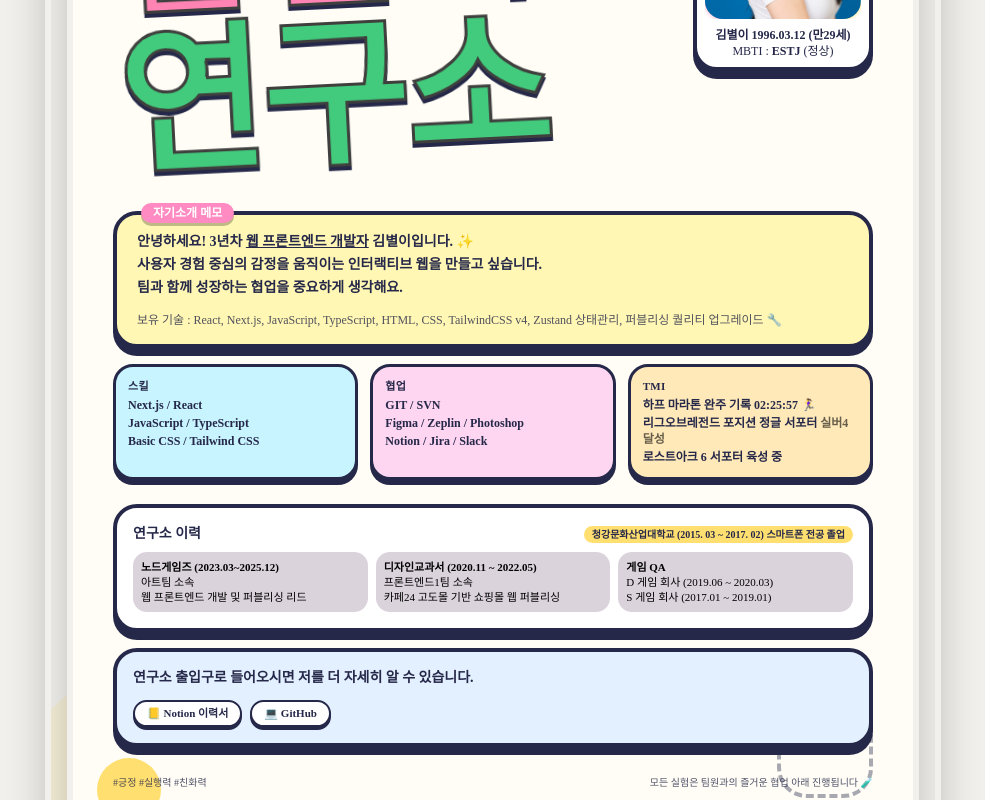
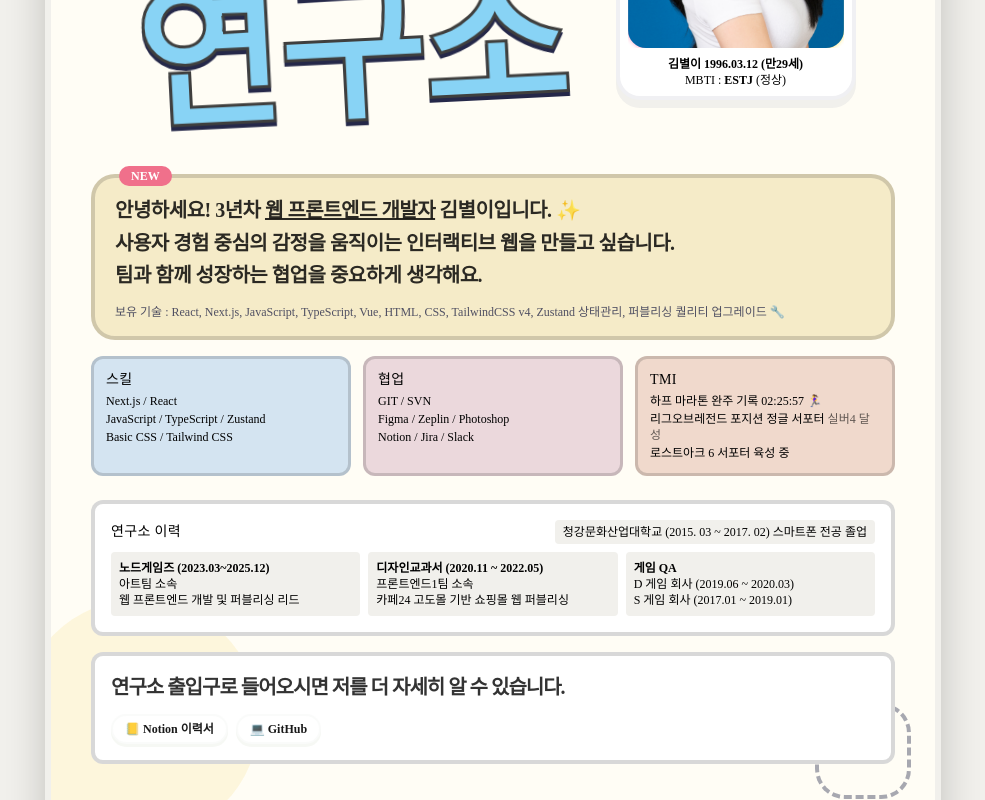
Before and after one commit to ByeoliKim/star-portfolio, a Next.js app: page / in a window 1280 px wide. Shown: the part 360-1160 px from the top of the page, without its empty margins (147-1132 px from the left). Built offline with nearby package versions, Linux system fonts and the light colour scheme; a web font is replaced by a local one.

Commit message:
feat: 메인 작업

```diff
--- a/app/page.tsx
+++ b/app/page.tsx
@@ -1,81 +1,19 @@
-import Image from "next/image";
-import kimstar from "@/public/assets/kimstar.jpeg";
+import Header from "@/components/layout/Header";
 
 export default function Home() {
   return (
     <>
-      <main className="min-h-screen bg-[#F1F0EC] flex items-center justify-center px-4 py-10">
-        <div className="relative w-full max-w-4xl overflow-hidden rounded-4xl border-[6px] border-[#F1F0EC] bg-[#FFFDF5] shadow-[0_20px_40px_rgba(0,0,0,0.2)]">
-          {/* 상단 클립보드 */}
-          <div className="pointer-events-none absolute -top-7 left-1/2 z-20 -translate-x-1/2">
-            <div className="h-9 w-28 rounded-t-3xl border-[6px] border-b-0 border-[#F1F0EC] bg-[#F1F0EC]" />
-          </div>
-
-          {/* 배경 패턴 & 장식 */}
-          <div className="pointer-events-none absolute inset-0">
-            {/* 노란 체크배경 느낌 */}
-            <div className="h-full w-full bg-[radial-gradient(circle_at_1px_1px,#F6D96F_1px,transparent_0)] bg-bg-size-[36px_36px] opacity-40" />
-            {/* 파란 상단 배경 */}
-            <div className="absolute inset-x-0 top-0 h-40 bg-[#63B7FF] rounded-b-[48px] shadow-[0_12px_0_rgba(37,40,73,0.35)]" />
-            {/* 구석 구석 도형들 */}
-            <div className="absolute -left-10 top-24 h-24 w-24 rotate-[-8deg] rounded-4xl bg-[#FF8BC2]" />
-            <div className="absolute -right-10 top-32 h-28 w-28 rotate-12 rounded-4xl bg-[#5FD2B5]" />
-            <div className="absolute bottom-4 left-6 h-16 w-16 rounded-full bg-[#FFDF6F]" />
-            <div className="absolute bottom-10 right-10 h-24 w-24 rounded-[30px] border-4 border-dashed border-[#252849]/40" />
-          </div>
-
-          {/* 실제 콘텐츠 */}
-          <div className="relative z-10 px-6 pb-8 pt-16 md:px-10 md:pb-12 md:pt-20">
-            {/* 타이틀 영역 */}
-            <section className="flex flex-col gap-3 md:flex-row md:items-end md:justify-between">
-              <div className="space-y-3">
-                <div className="inline-flex items-center gap-2 rounded-full border-[3px] border-[#252849] bg-white px-4 py-1 text-xs font-semibold tracking-tight text-[#252849] shadow-[0_4px_0_#252849]">
-                  <span className="rounded-full bg-[#FFDF6F] px-2 py-0.5 text-[10px]">
-                    DEV
-                  </span>
-                  <span>WEB FRONTEND</span>
-                </div>
-                <div className="leading-tight">
-                  {/* <p className="text-sm font-semibold text-white drop-shadow-[0_2px_0_rgba(0,0,0,0.4)]">
-                    ✨ 오늘의 연구소
-                  </p> */}
-                  <h1 className="mt-1 text-5xl lg:text-[160px] tracking-tight text-[#f8f8f8] drop-shadow-[0_4px_0_#252849] text-stroke font-custom text-rotate">
-                    김별이
-                    <strong className="block text-[#42cb7c]">연구소</strong>
-                  </h1>
-                </div>
-              </div>
-
-              {/* 작은 프로필 카드 (사진 들어갈 자리) */}
-              <div className="mt-4 w-full max-w-[180px] self-start rounded-3xl border-4 border-[#252849] bg-[#FFF] p-2 shadow-[0_8px_0_#252849] md:mt-0">
-                <div className="aspect-4/5 w-full rounded-[18px] bg-linear-to-tr from-[#FF9BC8] via-[#FFE76E] to-[#7FD6FF] relative overflow-hidden">
-                  <div className="absolute inset-0 flex items-center justify-center text-center text-sm font-bold text-[#252849] backdrop-blur-[2px] bg-white/10">
-                    <Image src={kimstar} alt="profile" />
-                  </div>
-                </div>
-                <div className="text-center">
-                  <p className="mt-2 text-xs font-semibold text-[#252849]">
-                    <span className="font-bold">김별이</span>{" "}
-                    <span className="font-bold">1996.03.12 (만29세)</span>
-                  </p>
-                  <p className="text-xs text-[#252849]">
-                    MBTI : <span className="font-semibold">ESTJ</span>{" "}
-                    <span>(정상)</span>
-                  </p>
-                </div>
-              </div>
-            </section>
-
-            {/* 가운데 본문 영역 */}
+      <Header />
+      {/* 콘텐츠 영역 */}
+      <div className="relative z-10 px-6 pb-8 pt-2 md:px-10 md:pb-12 md:pt-2">
         <section className="mt-8 grid gap-6 md:grid-cols-[1.2fr,1fr]">
-              {/* 왼쪽 - 자기소개 & 스킬 */}
           <div className="space-y-4">
             {/* 자기소개 메모 */}
-                <div className="relative rounded-3xl border-4 border-[#252849] bg-[#FFF7B3] px-5 py-4 shadow-[0_8px_0_#252849]">
-                  <span className="absolute -top-3 left-6 inline-flex rounded-full bg-[#FF8BC2] px-3 py-0.5 text-xs font-bold text-white shadow-[0_3px_0_rgba(0,0,0,0.25)]">
-                    자기소개 메모
+            <div className="relative rounded-3xl border-4 border-[#00000027] bg-[#F5EBC8] px-5 py-4">
+              <span className="absolute -top-3 left-6 inline-flex rounded-full bg-[#f0708b] px-3 py-0.5 text-xs font-semibold text-white">
+                NEW
               </span>
-                  <p className="text-sm font-semibold text-[#252849] leading-relaxed">
+              <p className="text-xl font-semibold text-[#000000d3] leading-relaxed tracking-tight">
                 안녕하세요! <span>3년차 </span>
                 <span className="underline">웹 프론트엔드 개발자</span>{" "}
                 김별이입니다. ✨
@@ -86,7 +24,7 @@ export default function Home() {
                 팀과 함께 성장하는 협업을 중요하게 생각해요.
               </p>
               <p className="mt-3 text-xs text-[#252849]/80">
-                    보유 기술 : React, Next.js, JavaScript, TypeScript, HTML,
+                보유 기술 : React, Next.js, JavaScript, TypeScript, Vue, HTML,
                 CSS, TailwindCSS v4, Zustand 상태관리, 퍼블리싱 퀄리티
                 업그레이드 🔧
               </p>
@@ -94,24 +32,24 @@ export default function Home() {
 
             {/* 스킬 카드 */}
             <div className="grid gap-3 sm:grid-cols-3">
-                  <div className="rounded-[20px] border-[3px] border-[#252849] bg-[#C7F4FF] px-3 py-3 text-xs font-semibold text-[#252849] shadow-[0_5px_0_#252849]">
-                    <p className="text-[11px] uppercase tracking-wide">스킬</p>
+              <div className="rounded-xl border-[3px] border-[#00000027] bg-[#D4E4F1] px-3 py-3 text-xs font-medium text-[#000000]">
+                <p className="text-[14px] tracking-wide">스킬</p>
                 <ul className="mt-1 space-y-0.5">
                   <li>Next.js / React</li>
-                      <li>JavaScript / TypeScript</li>
+                  <li>JavaScript / TypeScript / Zustand</li>
                   <li>Basic CSS / Tailwind CSS</li>
                 </ul>
               </div>
-                  <div className="rounded-[20px] border-[3px] border-[#252849] bg-[#FFD6F1] px-3 py-3 text-xs font-semibold text-[#252849] shadow-[0_5px_0_#252849]">
-                    <p className="text-[11px] uppercase tracking-wide">협업</p>
+              <div className="rounded-xl border-[3px] border-[#00000027] bg-[#EBD8DC] px-3 py-3 text-xs font-medium text-[#000000]">
+                <p className="text-[14px] tracking-wide">협업</p>
                 <ul className="mt-1 space-y-0.5">
                   <li>GIT / SVN</li>
                   <li>Figma / Zeplin / Photoshop</li>
                   <li>Notion / Jira / Slack</li>
                 </ul>
               </div>
-                  <div className="rounded-[20px] border-[3px] border-[#252849] bg-[#FFE9B8] px-3 py-3 text-xs font-semibold text-[#252849] shadow-[0_5px_0_#252849]">
-                    <p className="text-[11px] uppercase tracking-wide">TMI</p>
+              <div className="rounded-xl border-[3px] border-[#00000027] bg-[#F0D9CC] px-3 py-3 text-xs font-medium text-[#000000]">
+                <p className="text-[14px] tracking-wide">TMI</p>
                 <ul className="mt-1 space-y-0.5">
                   <li>하프 마라톤 완주 기록 02:25:57 🏃‍♀️</li>
                   <li>
@@ -123,32 +61,33 @@ export default function Home() {
               </div>
             </div>
           </div>
-
-              {/* 오른쪽 - 요일 스케줄 + 링크 */}
           <div className="space-y-4">
-                {/* 연구 스케줄 */}
-                <div className="rounded-3xl border-4 border-[#252849] bg-white px-4 py-4 text-xs text-[#252849] shadow-[0_8px_0_#252849]">
+            {/* 경력사항 */}
+            <div className="rounded-xl border-4 border-[#00000027] bg-[#FFFFFF] px-4 py-4 text-xs text-[#000000]">
               <div className="mb-2 flex items-center justify-between">
-                    <p className="text-sm font-extrabold">연구소 이력</p>
-                    <span className="rounded-full bg-[#FFDF6F] px-2 py-0.5 text-[10px] font-semibold">
-                      청강문화산업대학교 (2015. 03 ~ 2017. 02) 스마트폰 전공
-                      졸업
+                <p className="w-20 md:w-auto lg:w-auto pr-2 text-xs lg:text-sm font-medium tracking-wide">
+                  연구소 이력
+                </p>
+                <span className="rounded-sm bg-[#F1F0EC] px-2 py-1 text-[12px] font-medium">
+                  청강문화산업대학교 (2015. 03 ~ 2017. 02) 스마트폰 전공 졸업
                 </span>
               </div>
-                  <div className="grid grid-cols-3 gap-2 text-[11px]">
-                    <div className="rounded-[14px] bg-[#DBD3DC] px-2 py-2 text-black">
-                      <p className="font-bold">노드게임즈 (2023.03~2025.12)</p>
+              <div className="grid grid-cols-3 gap-2 text-xs">
+                <div className="rounded-sm bg-[#F1F0EC] px-2 py-2 text-black">
+                  <p className="font-bold wrap-break-word">
+                    노드게임즈 (2023.03~2025.12)
+                  </p>
                   <p>아트팀 소속 </p>
                   <p>웹 프론트엔드 개발 및 퍼블리싱 리드</p>
                 </div>
-                    <div className="rounded-[14px] bg-[#DBD3DC] px-2 py-2 text-black">
-                      <p className="font-bold">
+                <div className="rounded-sm bg-[#F1F0EC] px-2 py-2 text-black">
+                  <p className="font-bold wrap-break-word">
                     디자인교과서 (2020.11 ~ 2022.05)
                   </p>
                   <p>프론트엔드1팀 소속</p>
                   <p>카페24 고도몰 기반 쇼핑몰 웹 퍼블리싱</p>
                 </div>
-                    <div className="rounded-[14px] bg-[#DBD3DC] px-2 py-2 text-black">
+                <div className="rounded-sm bg-[#F1F0EC] px-2 py-2 text-black">
                   <p className="font-bold">게임 QA</p>
                   <p>D 게임 회사 (2019.06 ~ 2020.03)</p>
                   <p>S 게임 회사 (2017.01 ~ 2019.01)</p>
@@ -157,22 +96,22 @@ export default function Home() {
             </div>
 
             {/* 링크 카드 */}
-                <div className="rounded-3xl border-4 border-[#252849] bg-[#E3F0FF] px-4 py-4 text-xs text-[#252849] shadow-[0_8px_0_#252849]">
-                  <p className="text-sm font-extrabold">
+            <div className="rounded-xl border-4 border-[#00000027] bg-[#FFFFFF] px-4 py-4">
+              <p className="text-[20px] font-semibold text-black/80 tracking-tighter">
                 연구소 출입구로 들어오시면 저를 더 자세히 알 수 있습니다.
               </p>
-                  <div className="mt-3 flex flex-wrap gap-2">
+              <div className="mt-3 flex flex-wrap gap-2 text-black/90">
                 <a
                   href="https://placid-ixia-e73.notion.site/a4ba4c25ca374e4984e39e4d51965aad"
                   target="_blank"
-                      className="inline-flex items-center gap-1 rounded-full border-2 border-[#252849] bg-white px-3 py-1 text-[11px] font-semibold shadow-[0_3px_0_#252849]"
+                  className="inline-flex items-center gap-1 rounded-full border-2 border-[#c9d3c017] bg-white px-3 py-1 text-[12px] font-semibold shadow-[0_3px_0_#c9d3c02c]"
                 >
                   📒 Notion 이력서
                 </a>
                 <a
                   href="https://github.com/ByeoliKim"
                   target="_blank"
-                      className="inline-flex items-center gap-1 rounded-full border-2 border-[#252849] bg-white px-3 py-1 text-[11px] font-semibold shadow-[0_3px_0_#252849]"
+                  className="inline-flex items-center gap-1 rounded-full border-2 border-[#c9d3c017] bg-white px-3 py-1 text-[12px] font-semibold shadow-[0_3px_0_#c9d3c02c]"
                 >
                   💻 GitHub
                 </a>
@@ -180,15 +119,7 @@ export default function Home() {
             </div>
           </div>
         </section>
-
-            {/* 하단 한 줄 */}
-            <section className="mt-7 flex flex-wrap items-center justify-between gap-2 text-[10px] text-[#252849]/80">
-              <p>#긍정 #실행력 #친화력</p>
-              <p>모든 실험은 팀원과의 즐거운 협업 아래 진행됩니다 🧪</p>
-            </section>
       </div>
-        </div>
-      </main>
     </>
   );
 }
```
Lines whose indentation alone changed are shown as unchanged.
